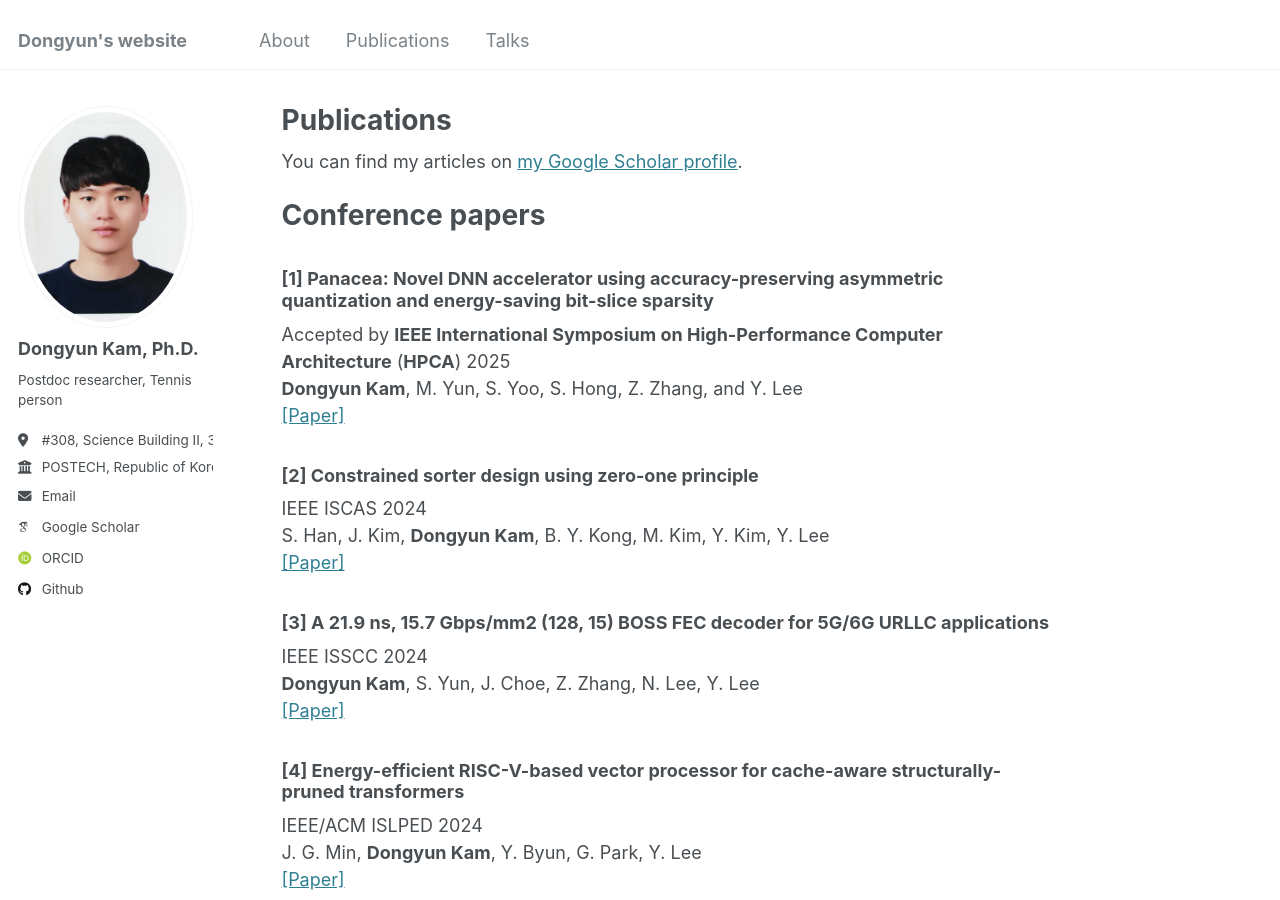
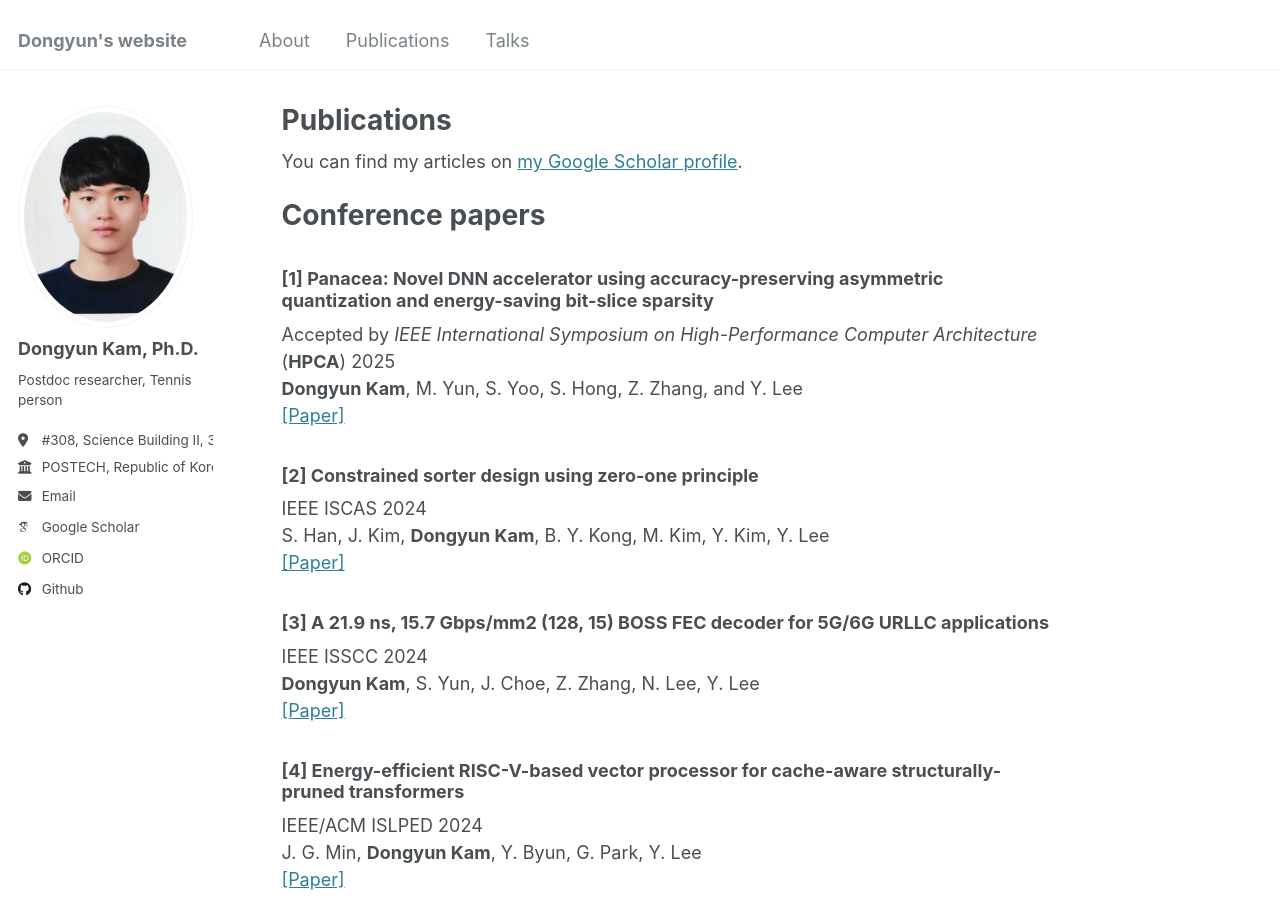
Before and after one commit to Dongyunkam/dongyunkam.github.io, a Jekyll site: the page built from _pages/publications.md, in a window 1280 px wide and 900 px high. Built offline with Jekyll 4.4.1, drawn with Linux system fonts in a browser that asks for light colours; some web fonts are replaced.

```diff
--- a/_pages/publications.md
+++ b/_pages/publications.md
@@ -10,7 +10,7 @@ Conference papers
 ======
 
 ### [1] Panacea: Novel DNN accelerator using accuracy-preserving asymmetric quantization and energy-saving bit-slice sparsity
-Accepted by __IEEE International Symposium on High-Performance Computer Architecture__ (**HPCA**) 2025
+Accepted by _IEEE International Symposium on High-Performance Computer Architecture_ (**HPCA**) 2025
 **Dongyun Kam**, M. Yun, S. Yoo, S. Hong, Z. Zhang, and Y. Lee
 [[Paper]](https://arxiv.org/abs/2412.10059)
 
```
